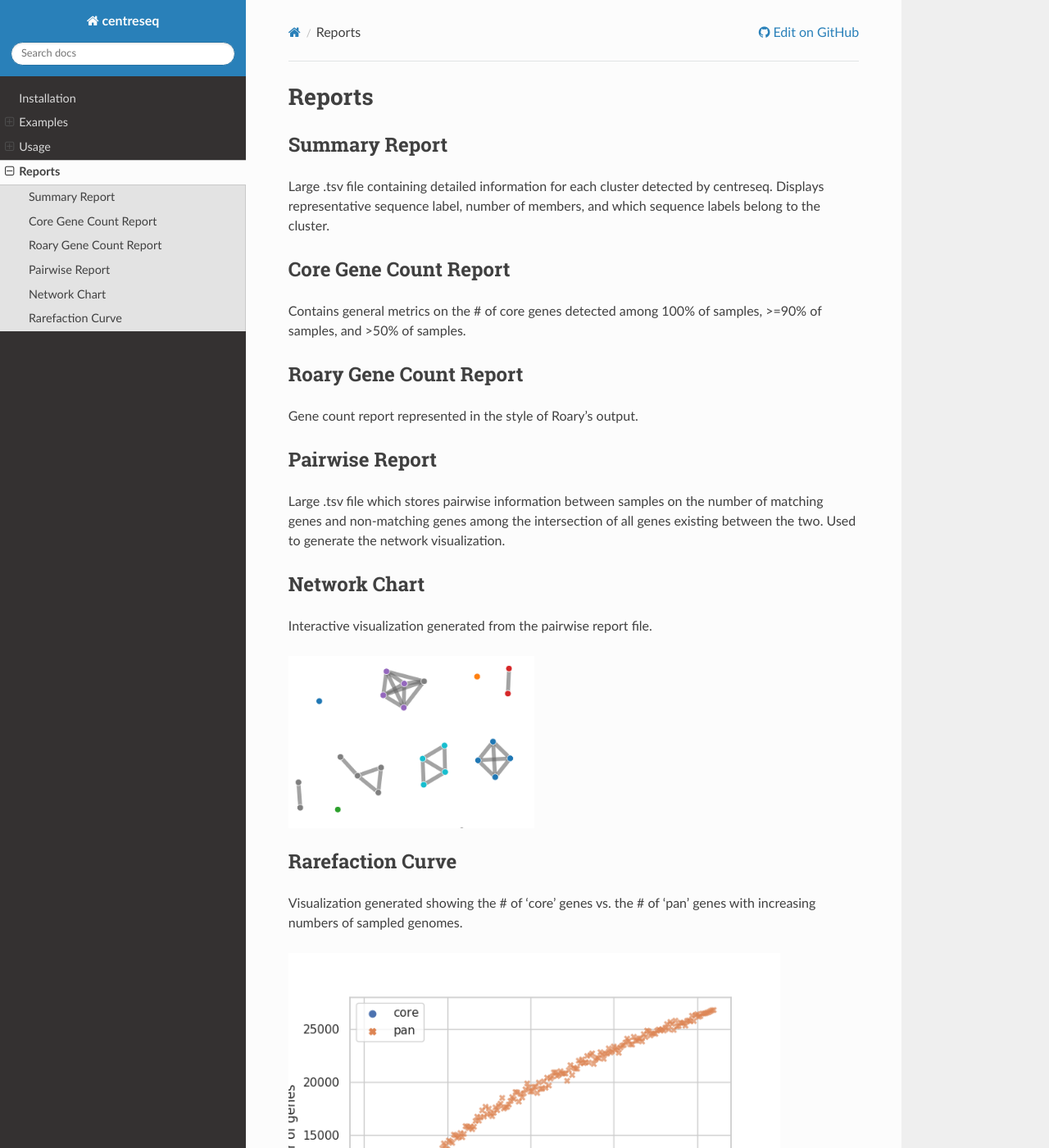
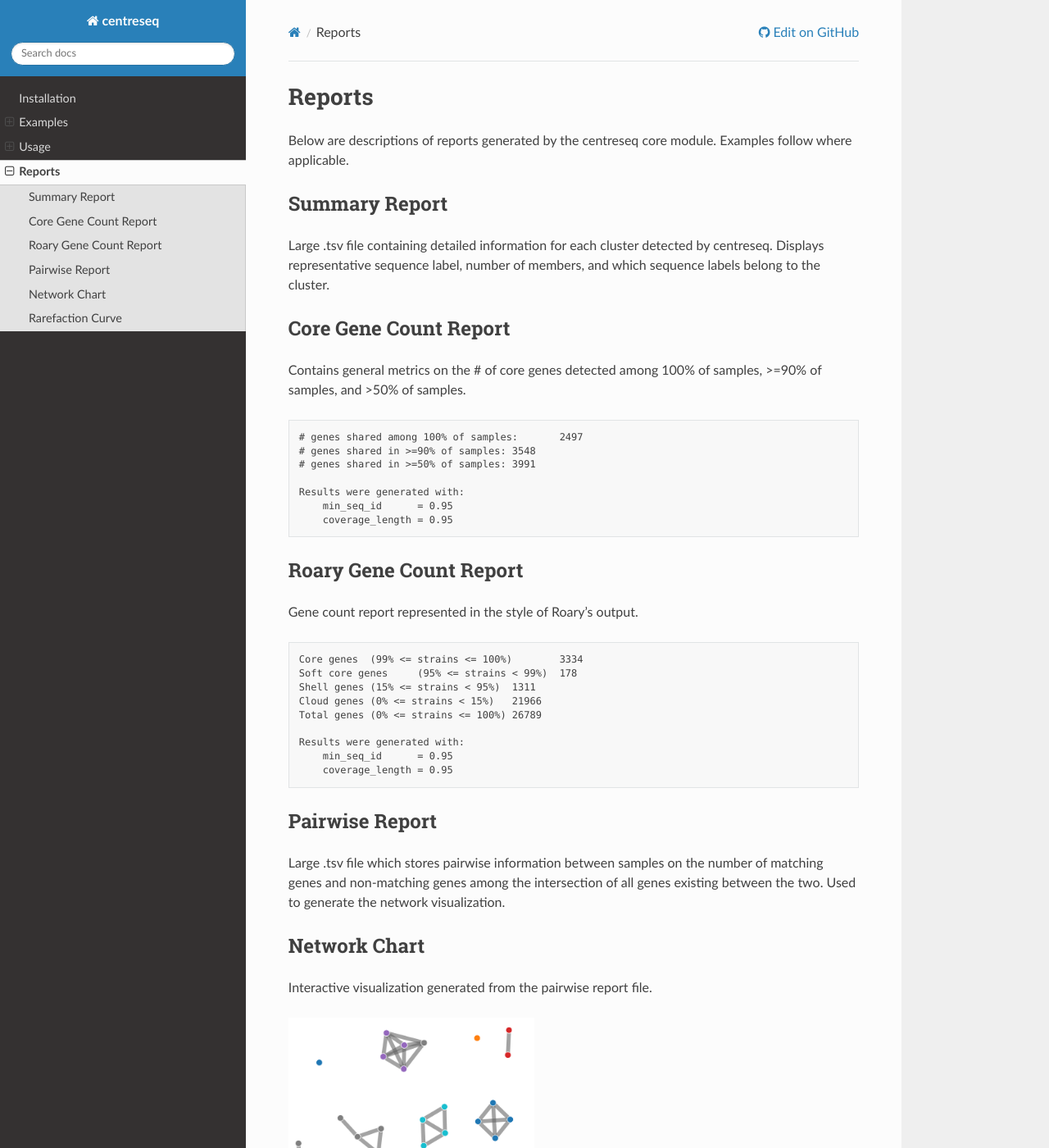
Before and after one commit to BFSSI-Bioinformatics-Lab/centreseq, a Sphinx documentation site: the page built from docs/reports.rst, in a window 1280 px wide and 1400 px high. Shown: the whole window at 82% size. Built offline with Sphinx 7.4.7 and the Read the Docs theme 2.0.0, drawn with Linux system fonts in a browser that asks for light colours.

Commit message:
Add examples for gene count reports

```diff
--- a/docs/reports.rst
+++ b/docs/reports.rst
@@ -1,5 +1,7 @@
 Reports
 ~~~~~~~
+
+Below are descriptions of reports generated by the centreseq core module. Examples follow where applicable.
 
 Summary Report
 ^^^^^^^^^^^^^^
@@ -10,9 +12,31 @@ Core Gene Count Report
 ^^^^^^^^^^^^^^^^^^^^^^
 Contains general metrics on the # of core genes detected among 100% of samples, >=90% of samples, and >50% of samples.
 
+.. code-block:: none
+
+    # genes shared among 100% of samples:	2497
+    # genes shared in >=90% of samples:	3548
+    # genes shared in >=50% of samples:	3991
+
+    Results were generated with:
+        min_seq_id	= 0.95
+        coverage_length	= 0.95
+
 Roary Gene Count Report
 ^^^^^^^^^^^^^^^^^^^^^^^
 Gene count report represented in the style of Roary's output.
+
+.. code-block:: none
+
+    Core genes	(99% <= strains <= 100%)	3334
+    Soft core genes	(95% <= strains < 99%)	178
+    Shell genes	(15% <= strains < 95%)	1311
+    Cloud genes	(0% <= strains < 15%)	21966
+    Total genes	(0% <= strains <= 100%)	26789
+
+    Results were generated with:
+        min_seq_id	= 0.95
+        coverage_length	= 0.95
 
 Pairwise Report
 ^^^^^^^^^^^^^^^
@@ -37,6 +61,7 @@ sampled genomes.
   :alt: Example rarefaction curve
 
 Looping over a range from 1..n, the following process is executed,
+
     1) n samples are randomly selected
     2) Number of core genes shared between the subset calculated
     3) Total number of genes existing among the subset is calculated
```
